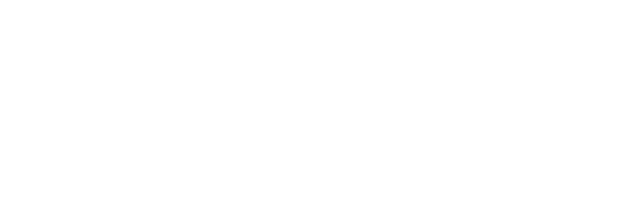
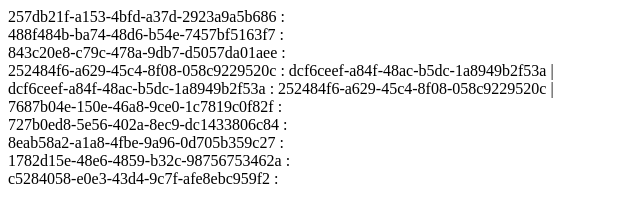
Before and after one commit to JulienOuvrard/divers-test-coco, a plain HTML site: page Test_choixquestion/index.html in a window 1280 px wide. Shown: the whole page, without its empty margins (0-640 px from the left). Drawn offline with Linux system fonts and the light colour scheme.

Commit message:
ajout test similarité et affichage

```diff
--- a/Test_choixquestion/choix_question.js
+++ b/Test_choixquestion/choix_question.js
@@ -80,45 +80,56 @@ function positive(tab){
 
 function similaire(q1,q2){
 
-    if((time[q1] - time[q2]) < _delta_time){
+    if(Math.abs((time[q1] - time[q2])) < _delta_time){
         return true;
     }else {
         return false
     }
 }
 
+function getData(data1,data2){
 
-function getData(data1,data2){
-        console.log('nb_shown : ');
+    //console.log('nb_shown : ');
     nb_shown = countOccurences(data1[0]).shown;
-        console.log(nb_shown);
+    //console.log(nb_shown);
 
-        console.log("nb_vote : ");
+    //console.log("nb_vote : ");
     nb_vote = countOccurences(data1[0]).votted;
-        console.log(nb_vote);
+    //console.log(nb_vote);
 
-        console.log("positive vote : ");
+    //console.log("positive vote : ");
     nb_positive_vote = countOccurences(data1[0]).positive_vote;
-        console.log(nb_positive_vote);
+    //console.log(nb_positive_vote);
 
-        console.log("global appreciation : ");
+    //console.log("global appreciation : ");
     pos = positive(data1[0]);
-        console.log(pos);
+    //console.log(pos);
 
-        console.log("popularity : ");
+    //console.log("popularity : ");
     popularity= percentage(nb_positive_vote,nb_vote);
-        console.log(popularity);
+    //console.log(popularity);
 
-        console.log("Time : ");
+    //console.log("Time : ");
     time = getTime(data2[0]);
-        console.log(time);
+    //console.log(time);
 
-        if(similaire('252484f6-a629-45c4-8f08-058c9229520c','dcf6ceef-a84f-48ac-b5dc-1a8949b2f53a')){
-            console.log('vrai');
-        }else {
-            console.log(faux);
+
+    $.each(time, function(index, value) {
+        $("#content").append(index+" : ");
+        var temp = $.extend(true, {}, time);
+        delete temp[index];
+        $.each(temp, function(index2, value2) {
+            if(similaire(index,index2)){
+                $("#content").append(index2+" | ");
             }
+        });
+        $("#content").append("<br>")
+    });
+
 
 };
 
+//url_analytics : http://comin-ocw.org/devpf/api/analytics/
+//url_data : http://comin-ocw.org/devpf/api/annotations/
+
 $.when($.get("analytics.json"), $.get("data.json")).done(function(dat1,dat2){getData(dat1,dat2)});
--- a/Test_choixquestion/index.html
+++ b/Test_choixquestion/index.html
@@ -7,7 +7,7 @@
     <script src="../libs/jquery.min.js" type="text/javascript"></script>
 </head>
 <body>
-
+    <div id="content"></div>
     <script src="choix_question.js" type="text/javascript"></script>
 </body>
 </html>
```
Lines whose indentation alone changed are shown as unchanged.
